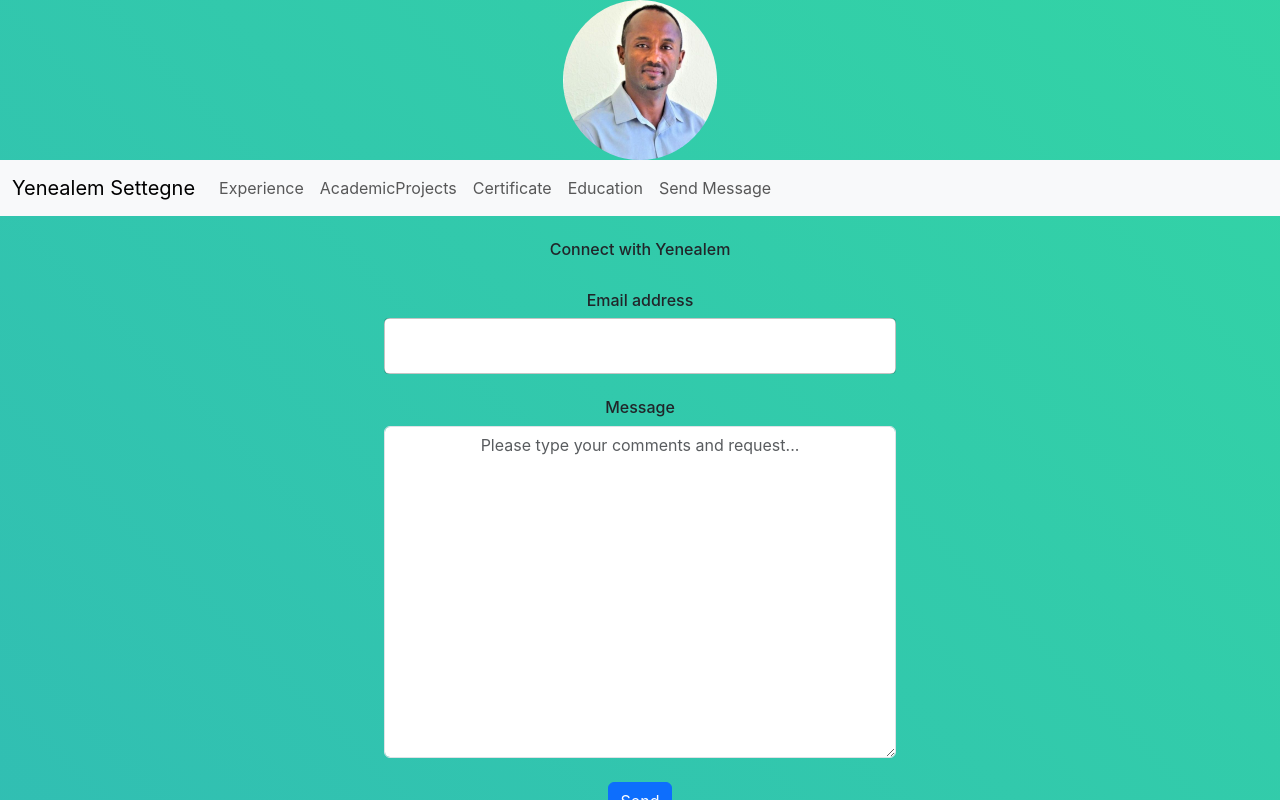
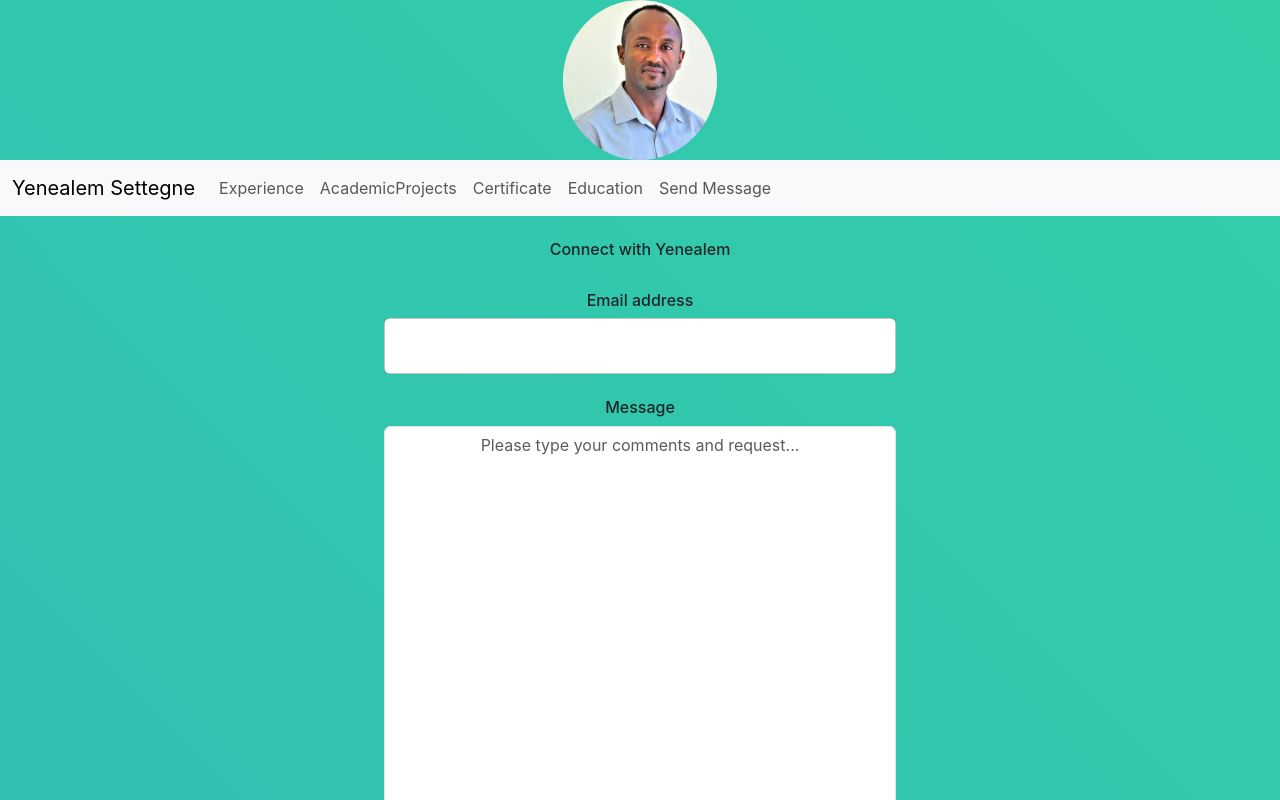
Before and after one commit to YENEALEM-FL/portfolio, a React (Create React App) app: page /Message in a window 1280 px wide. Shown: the top 800 px of the page. Built offline with nearby package versions, Linux system fonts and the light colour scheme.

Commit message:
fourth commit

```diff
--- a/src/pages/Message.js
+++ b/src/pages/Message.js
@@ -82,6 +82,7 @@ const Message = () => {
           className="form-control resizable"
           type="text"
           value={emailContent}
+          minRows={4}
           onChange={handleEmailContentChange}
           style={{
             width: "40%",
```
Also changed, not shown: src/pages/SendMessage.js (deleted, +0 -17 lines).
